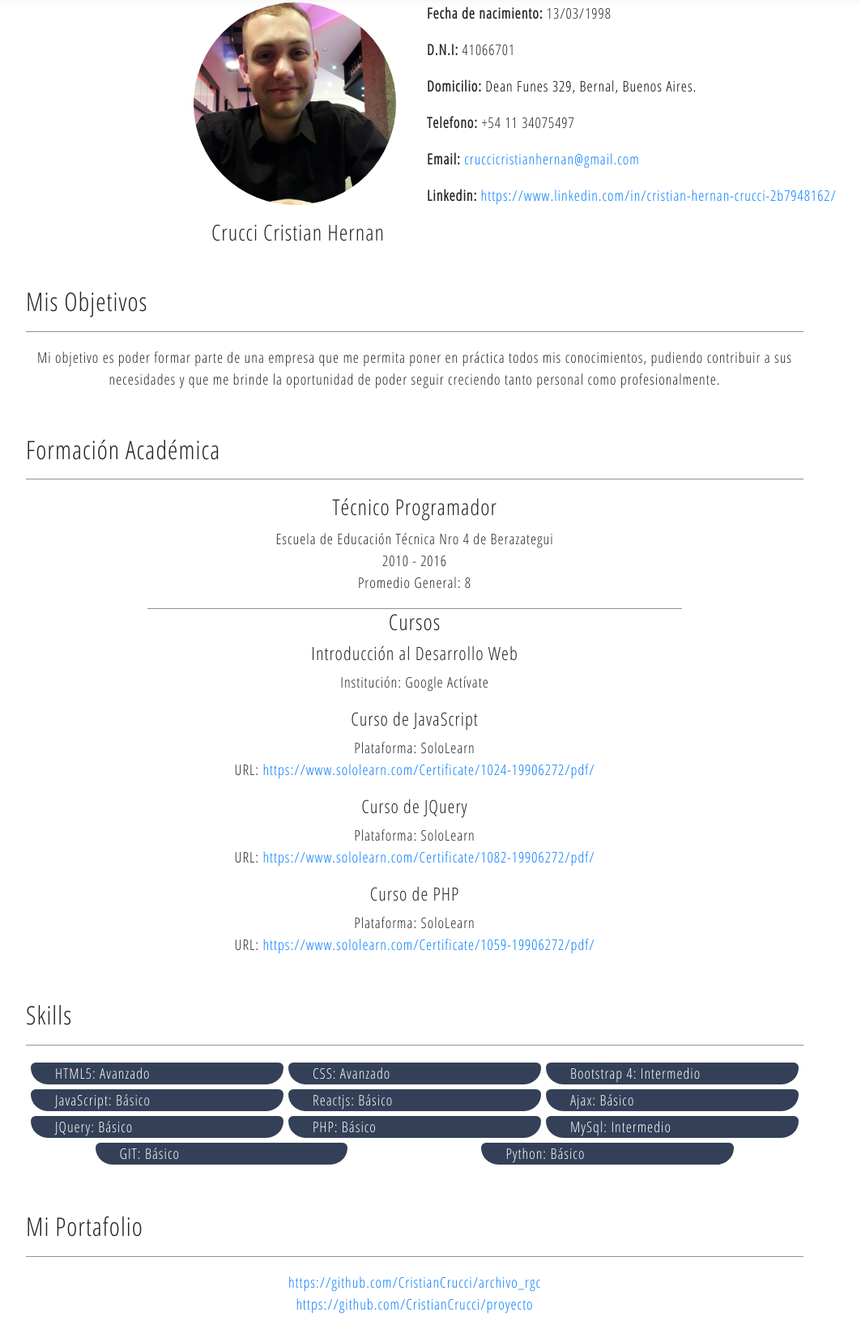
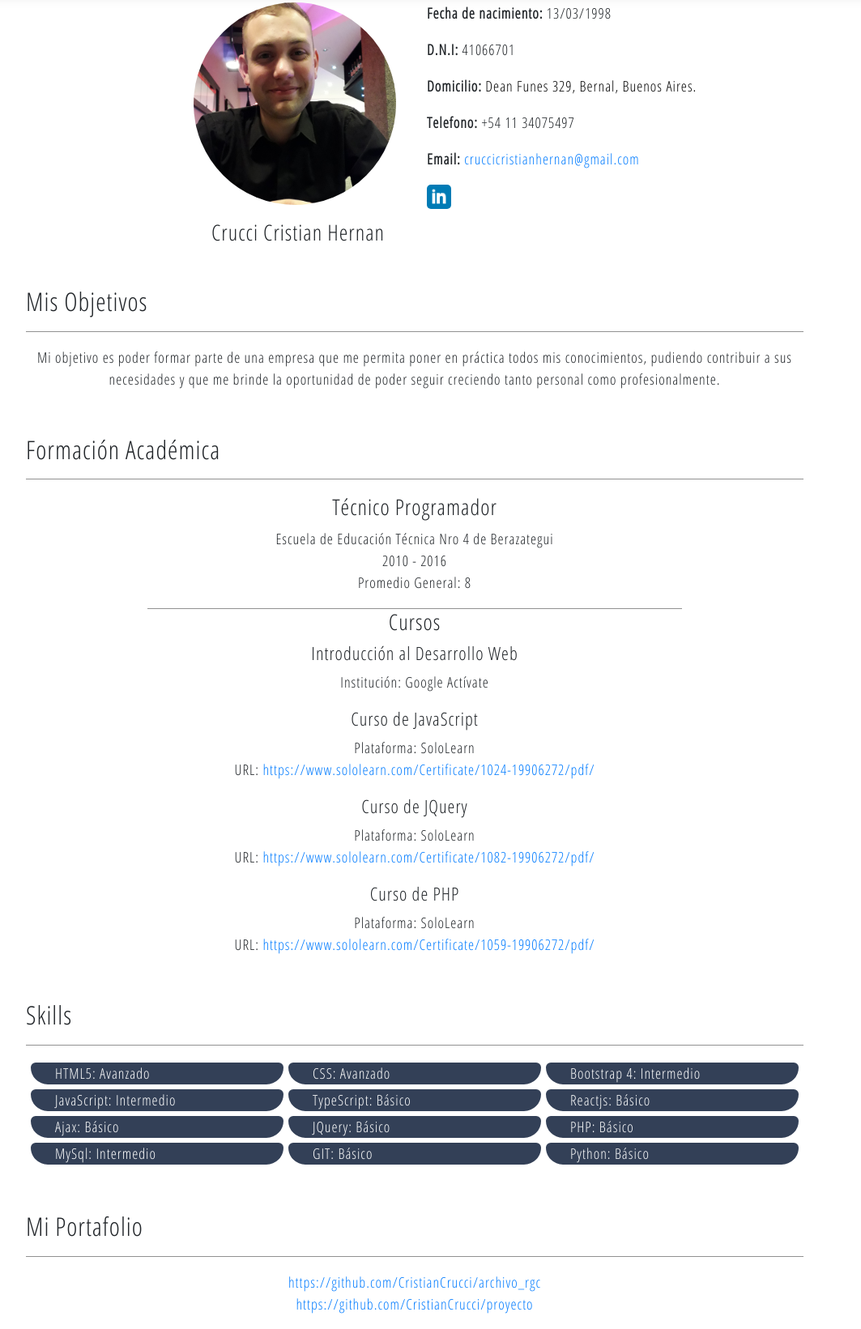
Before and after one commit to CristianCrucci/cristiancrucci.github.io, a plain HTML site: page index.html in a window 1280 px wide. Shown: the part 97-1738 px from the top of the page at 81% size, without its empty margins (128-1191 px from the left). Drawn offline with nearby package versions, Linux system fonts and the light colour scheme; a script that the page names is missing.

Commit message:
cambios en el link de linkedin

```diff
--- a/css/index.css
+++ b/css/index.css
@@ -60,3 +60,20 @@ hr {
         white-space: break-spaces;
     }
 }
+
+#linkedin {
+    width: 30px;
+    border-radius: 5px;
+    -webkit-transition: all 300 ease-in-out;
+    -moz-transition: all 300 ease-in-out;
+    -o-transition: all 300 ease-in-out;
+    -ms-transition: all 300 ease-in-out;
+}
+
+#linkedin:hover {
+    transform: scale(1.25);
+    -webkit-transition: all .5s ease-in-out;
+    -moz-transition: all .5s ease-in-out;
+    -o-transition: all .5s ease-in-out;
+    -ms-transition: all .5s ease-in-out;
+}
--- a/index.html
+++ b/index.html
@@ -53,7 +53,7 @@
         <p><b>Domicilio: </b><a style="color: #000;" target="_blank" href="https://goo.gl/maps/v82DWizJufQrjnPq6"> Dean Funes 329, Bernal, Buenos Aires.</a></p>
         <p><b>Telefono:</b> +54 11 34075497 </p>
         <p><b>Email: </b> <a target="_blank" href="mailto:cruccicristianhernan@gmail.com"> cruccicristianhernan@gmail.com </a></p>
-        <p><b>Linkedin: </b><a target="_blank" href="https://www.linkedin.com/in/cristian-hernan-crucci-2b7948162/"> https://www.linkedin.com/in/cristian-hernan-crucci-2b7948162/ </a> </p>
+        <a title="linkedin" target="_blank" href="https://www.linkedin.com/in/cristian-hernan-crucci-2b7948162/"><img id="linkedin" src="./css/images/linkedin.png" alt="linkedin"> </a>
       </div>
       </div>
     <div>
@@ -99,7 +99,8 @@
         <li class="col-md-4 col-6">HTML5: Avanzado</li>
         <li class="col-md-4 col-6">CSS: Avanzado</li>
         <li class="col-md-4 col-6">Bootstrap 4: Intermedio</li>
-        <li class="col-md-4 col-6">JavaScript: Básico</li>
+        <li class="col-md-4 col-6">JavaScript: Intermedio</li>
+        <li class="col-md-4 col-6">TypeScript: Básico</li>
         <li class="col-md-4 col-6">Reactjs: Básico</li>
         <li class="col-md-4 col-6">Ajax: Básico</li>
         <li class="col-md-4 col-6">JQuery: Básico</li>
```
Also changed, not shown: css/images/linkedin.png (added).
